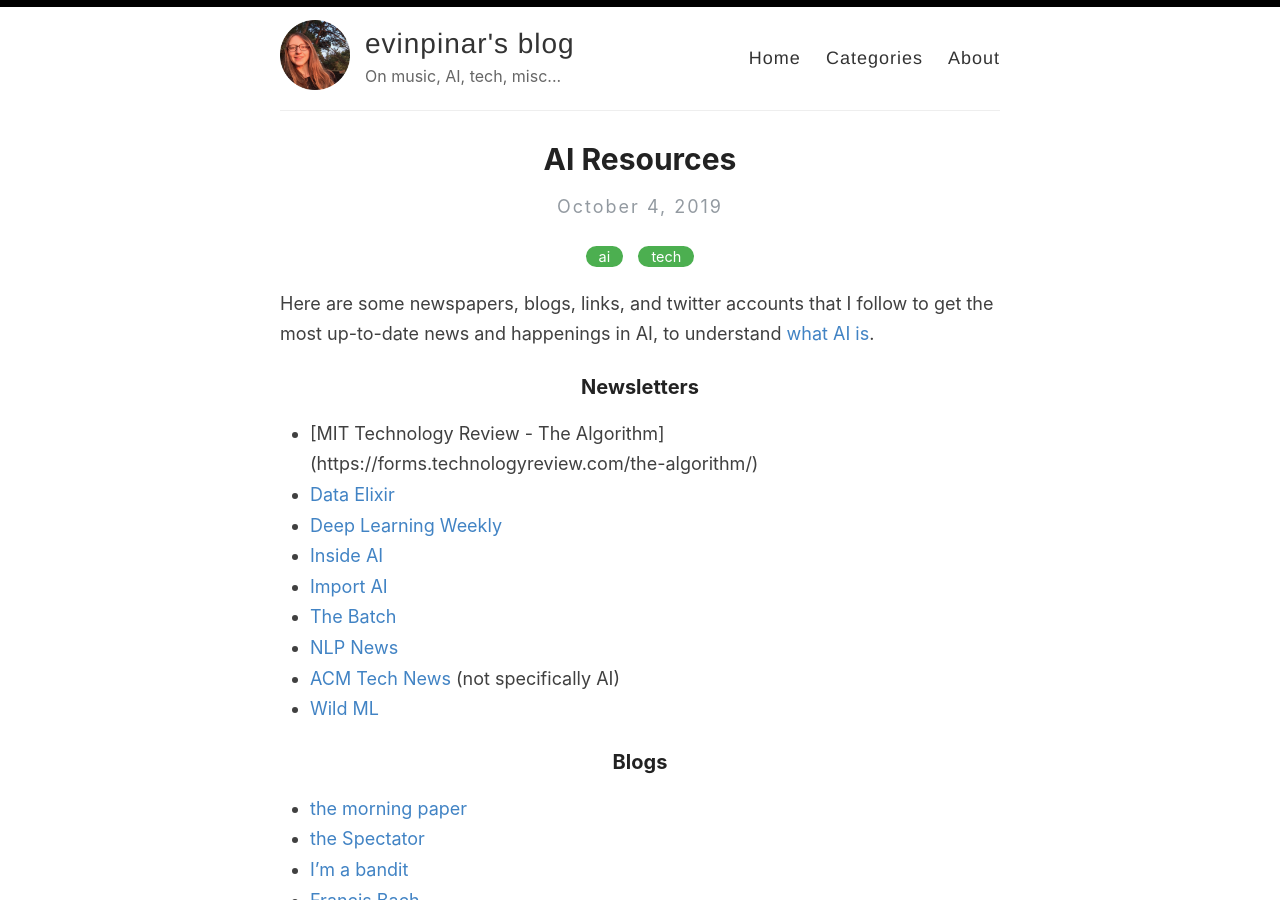
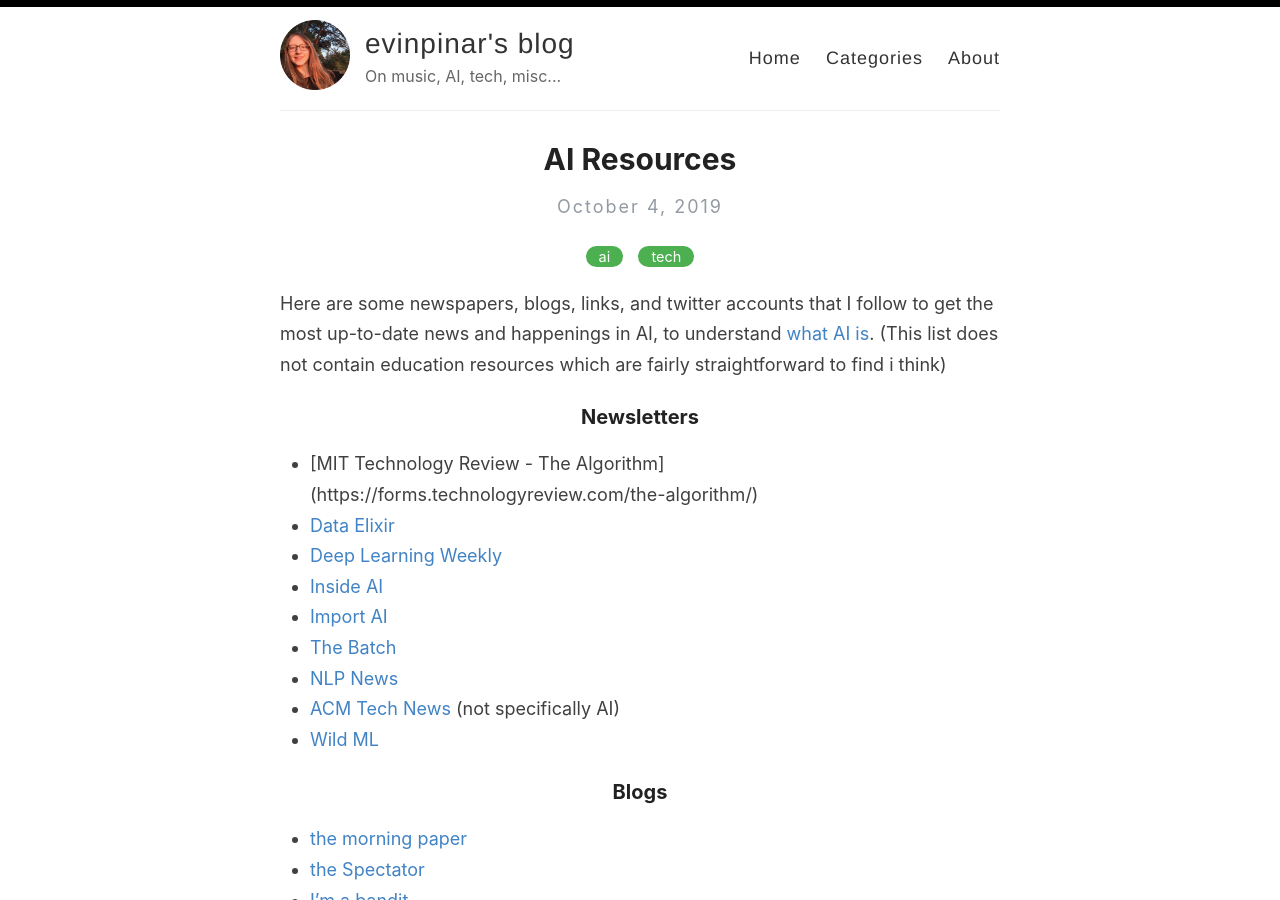
Before and after one commit to evinpinar/evinpinar.github.io, a Jekyll site: the page built from _posts/2019-10-4-ai-resources.md, in a window 1280 px wide and 900 px high. Built offline with Jekyll 4.4.1, drawn with Linux system fonts in a browser that asks for light colours; comment, search, counter and statistics services are not loaded.

Commit message:
ai resources

```diff
--- a/_posts/2019-10-4-ai-resources.md
+++ b/_posts/2019-10-4-ai-resources.md
@@ -5,7 +5,7 @@ categories: [ai, tech]
 comments: true
 ---
 
-Here are some newspapers, blogs, links, and twitter accounts that I follow to get the most up-to-date news and happenings in AI, to understand [what AI is](http://www-formal.stanford.edu/jmc/whatisai/whatisai.html).
+Here are some newspapers, blogs, links, and twitter accounts that I follow to get the most up-to-date news and happenings in AI, to understand [what AI is](http://www-formal.stanford.edu/jmc/whatisai/whatisai.html). (This list does not contain education resources which are fairly straightforward to find i think)
 
 ### Newsletters
 
```
